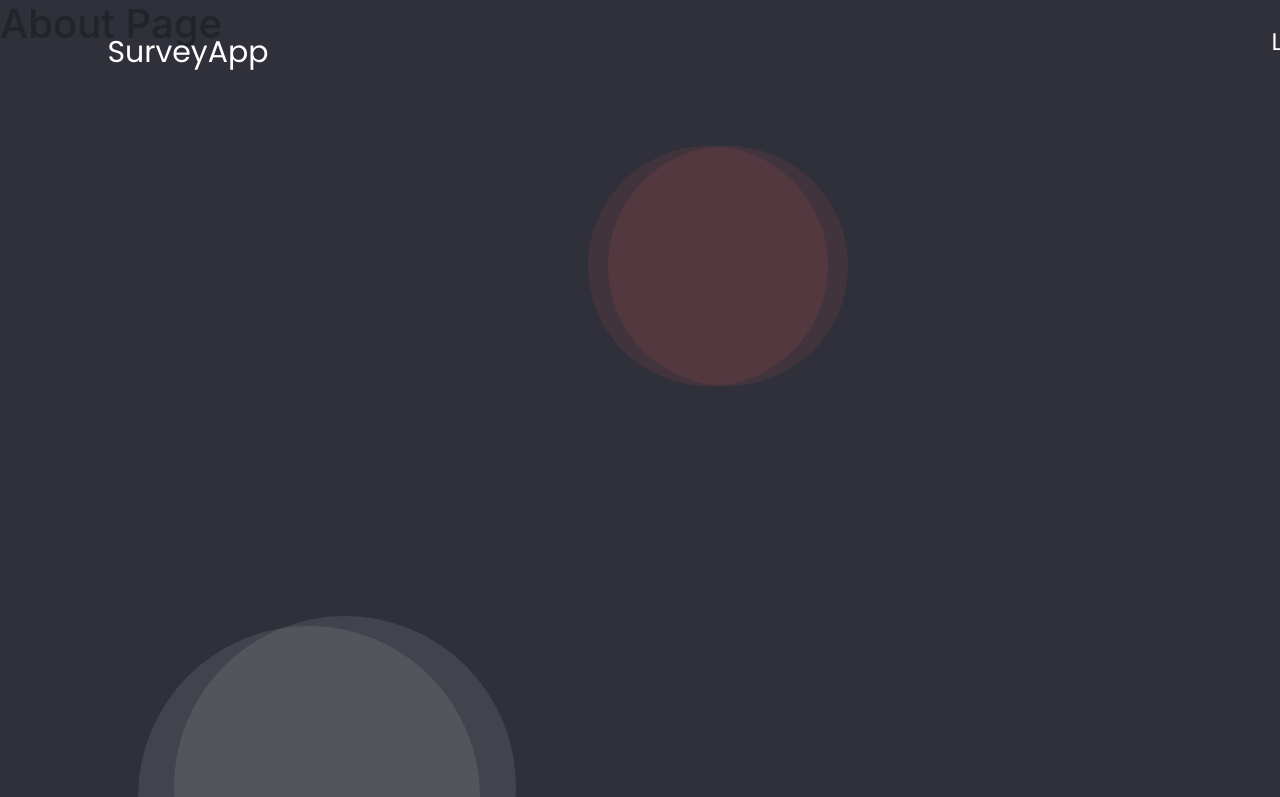
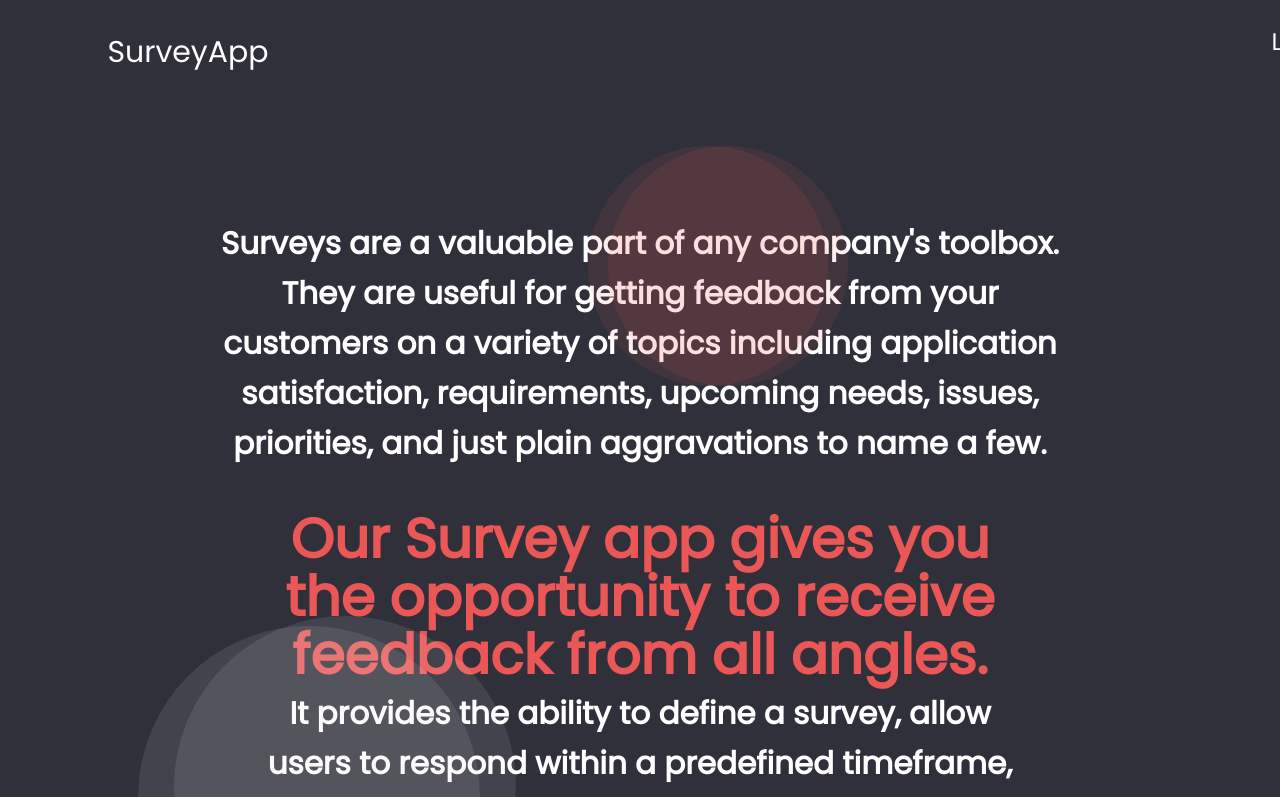
Before and after one commit to LizGlazar/SurveyApp, a React (Create React App) app in the folder frontend/survey-app/: page /about in a window 1280 px wide. Shown: the top 797 px of the page. Built offline with nearby package versions, Linux system fonts and the light colour scheme.

Commit message:
Adding content to the About and Contact Page

```diff
--- a/frontend/survey-app/src/Assets/css/surveyapp.css
+++ b/frontend/survey-app/src/Assets/css/surveyapp.css
@@ -753,3 +753,41 @@ xxxxxxxxxxxxxxxxxxxxxxxxxxxxxxxxxxxxxxxxxxxxxxxxxxxxxxxxxxxxxxxxxxxxxxxxxxxxxxxx
 
           color: #FFFFFF;
         }
+
+        /*xxxxxxxxxxxxxxxxxxxxxxxxxxxxxxxxxxxxxxxxxxxxx
+       ABOUT PAGE
+        xxxxxxxxxxxxxxxxxxxxxxxxxxxxxxxxxxxxxxxxxxxx*/
+
+        .about-section {
+          text-align: center;
+          font-size: 31px;
+          color: white;
+          font-weight: bold;
+          font-family: Poppins;
+          margin: auto;
+          padding: 17%;
+          line-height: 50px;
+        }
+
+        #new-paragraph{
+          padding: 30px;
+        }
+
+        /*xxxxxxxxxxxxxxxxxxxxxxxxxxxxxxxxxxxxxxxxxxxxx
+       CONTACT PAGE
+        xxxxxxxxxxxxxxxxxxxxxxxxxxxxxxxxxxxxxxxxxxxx*/
+
+        .contact-page-container {
+          display: flex;
+          justify-content: space-around;
+          margin-top: 16%;
+          height: 100%;
+          color: white;
+          font-family: Poppins;
+          font-weight: bold;
+          font-size: 24px;
+        }
+
+        #contact-item{
+          text-align: center;
+        }
--- a/frontend/survey-app/src/components/pages/About.js
+++ b/frontend/survey-app/src/components/pages/About.js
@@ -8,7 +8,16 @@ function About() {
       <p id="landing-page-logo">SurveyApp</p>
       <Nav />
       <Ellipse />
-      <h1>About Page</h1>
+      <div className="about-section">
+
+      <div>
+        Surveys are a valuable part of any company's toolbox. They are useful for getting feedback from your customers on a variety of topics including application satisfaction, requirements, upcoming needs, issues, priorities, and just plain aggravations to name a few.
+      </div>
+      <p></p>
+      <div id="new-paragraph">
+        <span Style="color:#EB5757; font-size: 55px">Our Survey app gives you the opportunity to receive feedback from all angles. </span><br />It provides the ability to define a survey, allow users to respond within a predefined timeframe, and tablulate and present results.
+      </div>
+      </div>
 
 
     </div>
--- a/frontend/survey-app/src/components/pages/Contact.js
+++ b/frontend/survey-app/src/components/pages/Contact.js
@@ -8,7 +8,12 @@ function Contact() {
     <p id="landing-page-logo">SurveyApp</p>
       <Nav />
       <Ellipse />
-      <h1>Contact Page</h1>
+      <h1>Our Team</h1>
+      <div className="contact-page-container">
+        <p id="contact-item">Elżbieta Glazar <br /><a href="mailto: elzbieta.glazar@gmail.com">elzbieta.glazar@gmail.com</a></p>
+        <p id="contact-item">Bartosz Suchocki <br /><a href="mailto: bartosz.suchocki@gmail.com"> bartosz.suchocki@gmail.com</a></p>
+        <p id="contact-item">Andrzej Szelemetko <br /><a href="mailto: andrzej.szelemetko@gmail.com"> andrzej.szelemetko@gmail.com</a></p>
+      </div>
 
 
     </div>
```
